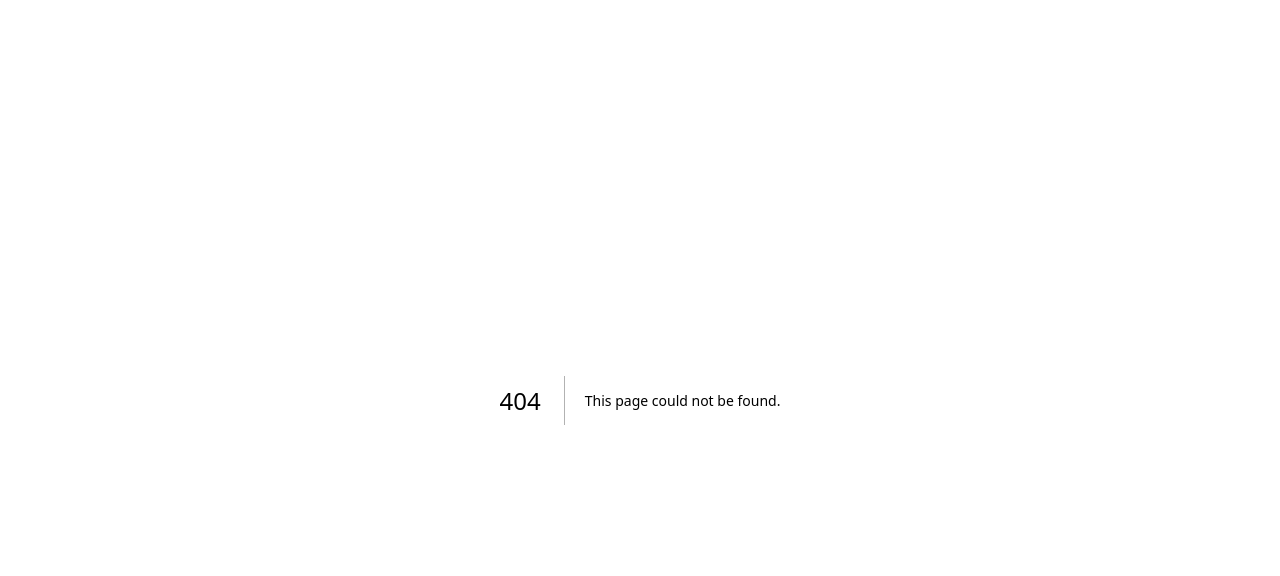
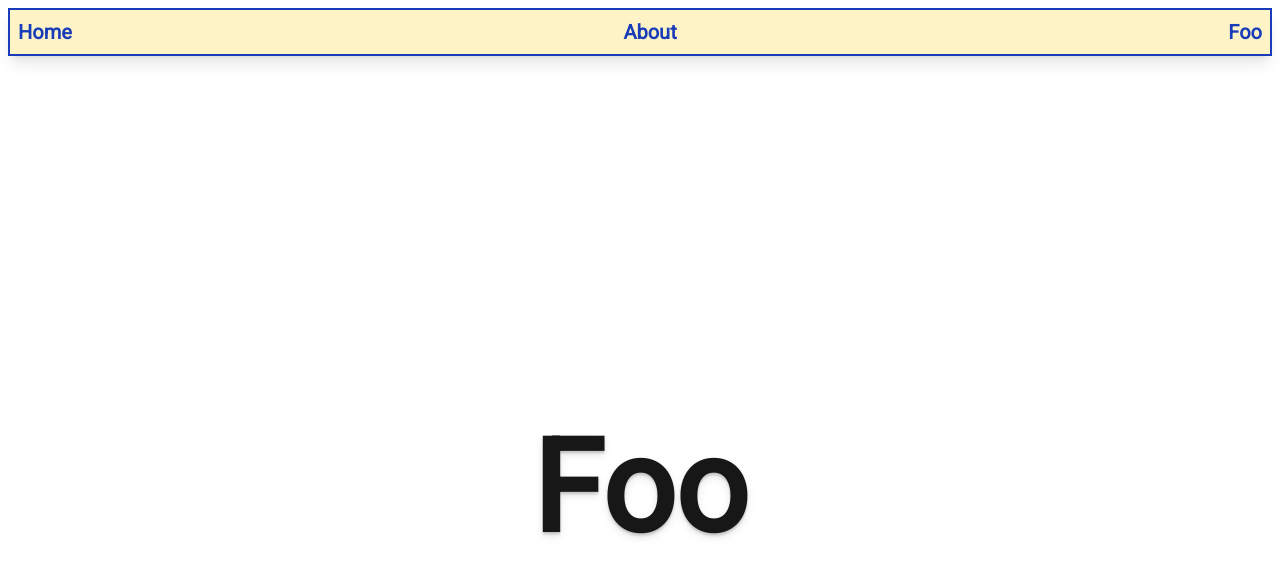
Before and after one commit to cocpsu2025-hash/hello, a Next.js app: page /foo in a window 1280 px wide. Before the commit this address had no page. Shown: the top 576 px of the page. Built offline with nearby package versions, Linux system fonts and the light colour scheme.

Commit message:
add Link component

```diff
--- /dev/null
+++ b/app/foo/page.tsx
@@ -0,0 +1,14 @@
+// const AboutPage = () => <>About</>
+
+function FooPage() {
+    return (
+        <div className="flex justify-center items-center min-h-screen">
+            <h1 className="text-[8rem] font-bold text-shadow-lg">
+                Foo
+            </h1>
+        </div>
+    )
+}
+
+
+export default FooPage
--- a/app/layout.tsx
+++ b/app/layout.tsx
@@ -1,6 +1,7 @@
 import type { Metadata } from "next";
 import { Roboto } from "next/font/google";
 import "./globals.css";
+import Link from "next/link";
 
 const roboto = Roboto({
   variable: "--font-Roboto",
@@ -22,7 +23,14 @@ export default function RootLayout({
       <body
         className={`${roboto.className}`}
       >
-        {children}
+        <nav className="flex m-2 p-2 text-xl font-bold text-blue-800 border-2 shadow-lg bg-amber-100 justify-between">
+          <Link href="/">Home</Link>
+          <Link href="/about">About</Link>
+          <Link href="/foo">Foo</Link>
+        </nav>
+        <div className="m-8">
+          {children}
+        </div>
       </body>
     </html>
   );
--- a/app/page.tsx
+++ b/app/page.tsx
@@ -3,12 +3,11 @@ import Image from 'next/image'
 export default function Home() {
   return (
     <div>
-      <h1 className="m-2 p-2 text-xl font-bold text-blue-800 border-2 shadow-lg bg-amber-100">
-        Home
-      </h1>
+
       <div className="m-2 text-xl">
         Lorem ipsum dolor sit amet consectetur, adipisicing elit. Vel, error.
       </div>
+
       <img
         className="w-[23em] rounded-4xl m-2"
         src="https://hips.hearstapps.com/hmg-prod/images/ginger-maine-coon-kitten-running-on-lawn-in-royalty-free-image-1719608142.jpg" alt="cat" />
```
